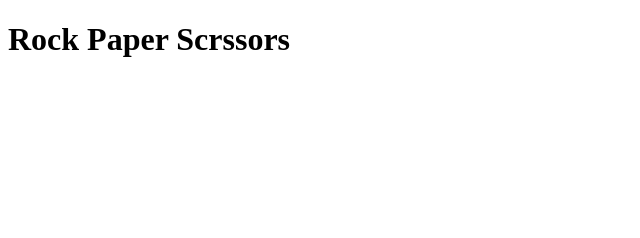
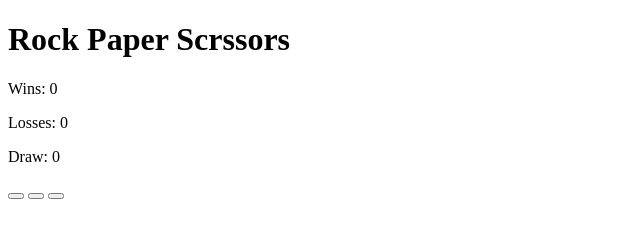
Before and after one commit to grgmausham/PP2, a plain HTML site: page index.html in a window 1280 px wide. Shown: the whole page, without its empty margins (0-640 px from the left). Drawn offline with Linux system fonts and the light colour scheme.

Commit message:
Implementing score board for wins, losses and draw

```diff
--- a/index.html
+++ b/index.html
@@ -9,7 +9,20 @@
 <body>
     <div id="container">
         <h1>Rock Paper Scrssors</h1>
+        <div id="score-board">
+            <p>Wins: <span id="wins">0</span></p>
+            <p>Losses: <span id="loss">0</span></p>
+            <p>Draw: <span id="draw">0</span></p>
+        </div>
+        <div id="player">
+            <button class="choice" data-choice="rock"></button>
+            <button class="choice" data-choice="paper"></button>
+            <button class="choice" data-choice="scissor"></button>
+        </div>
     </div>
-    </div>
+    <!--Font awesome icon-->
+    <script src="https://kit.fontawesome.com/3b20d96fa9.js" crossorigin="anonymous"></script>
+    <!--Javascript source link-->
+    <script src="assets/javascript/script.js"></script>
 </body>
 </html>
```
